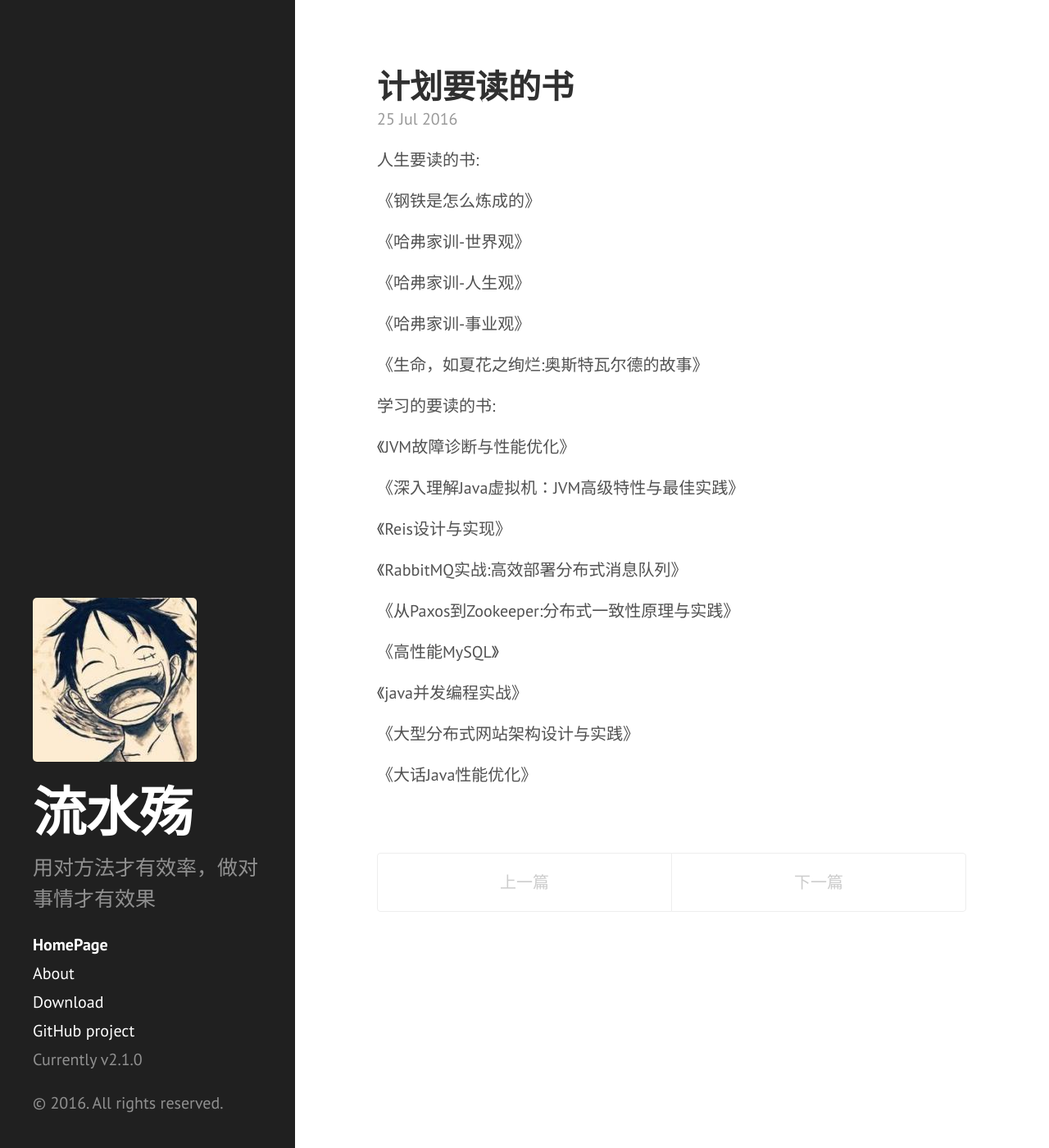
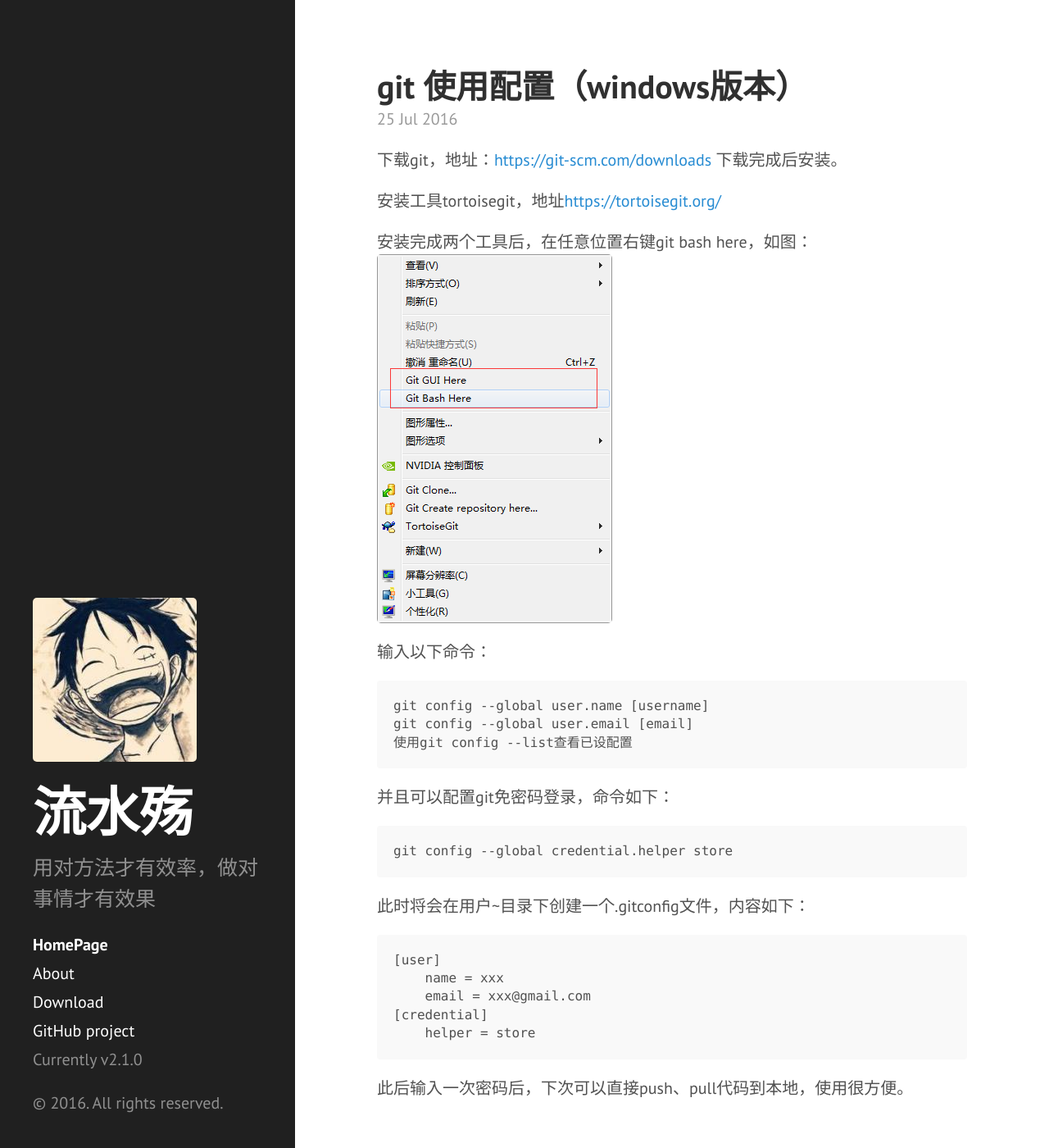
Before and after one commit to lkzlee/lkzlee.github.io, a Jekyll site: the page built from index.html, in a window 1280 px wide and 1400 px high. Shown: the whole window at 82% size. Built offline with Jekyll 4.4.1, drawn with Linux system fonts in a browser that asks for light colours; the list of posts is cut into pages by our own code.

Commit message:
git使用心得

```diff
--- a/404.html
+++ b/404.html
@@ -1,10 +1,10 @@
 ---
 layout: default
-title: "404: Page not found"
+title: "404: 页面未找到"
 permalink: 404.html
 ---
 
 <div class="page">
-  <h1 class="page-title">404: Page not found</h1>
-  <p class="lead">Sorry, we've misplaced that URL or it's pointing to something that doesn't exist. <a href="{{ site.baseurl }}">Head back home</a> to try finding it again.</p>
+  <h1 class="page-title">404: 页面未找到</h1>
+  <p class="lead">你访问的页面不存在， 点击<a href="{{ site.baseurl }}">返回首页</a> </p>
 </div>
--- /dev/null
+++ b/_posts/2016-07-25-git bash install and guide.md
@@ -0,0 +1,32 @@
+---
+layout: post
+title: git 使用配置（windows版本）
+---
+
+下载git，地址：[https://git-scm.com/downloads](https://git-scm.com/downloads "git下载地址")
+下载完成后安装。
+
+安装工具tortoisegit，地址[https://tortoisegit.org/](https://tortoisegit.org/ "下载地址")
+
+安装完成两个工具后，在任意位置右键git bash here，如图：
+![示例图片](/article_images/git_bash_here.png)
+
+输入以下命令：
+
+    git config --global user.name [username]
+	git config --global user.email [email]
+	使用git config --list查看已设配置
+
+并且可以配置git免密码登录，命令如下：
+
+	git config --global credential.helper store
+
+此时将会在用户~目录下创建一个.gitconfig文件，内容如下：
+
+	[user]
+        name = xxx
+        email = xxx@gmail.com
+	[credential]
+        helper = store
+
+此后输入一次密码后，下次可以直接push、pull代码到本地，使用很方便。
```
Also changed, not shown: _posts/2016-07-25-book list.md (+2 -0 lines), article_images/git_bash_here.png (added).
